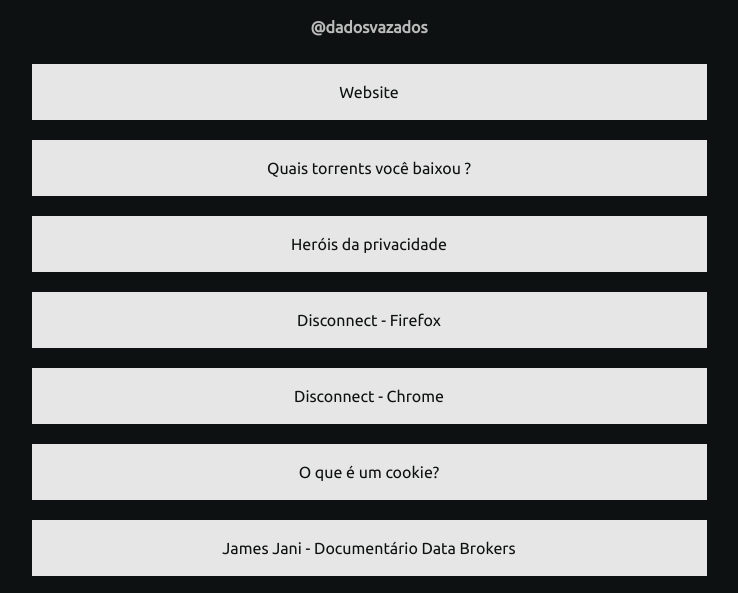
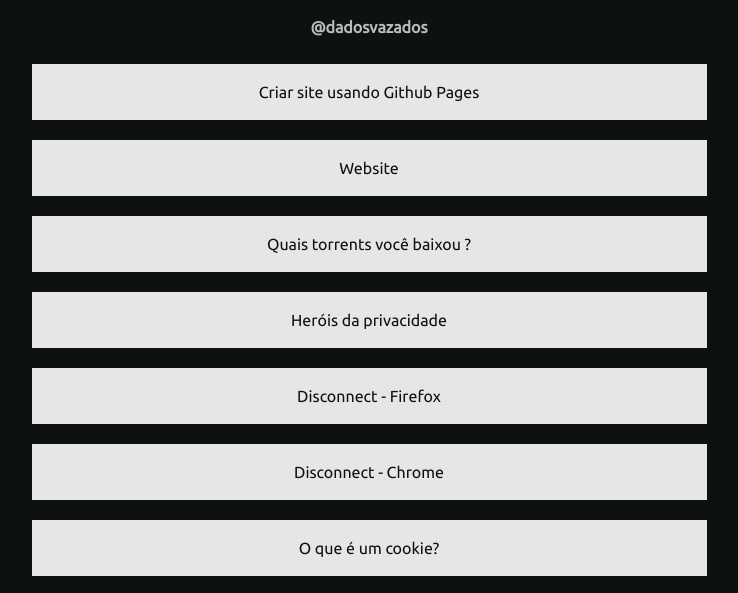
Before and after one commit to dadosvazados/dadosvazados.github.io, a plain HTML site: page index.html in a window 1280 px wide. Shown: the part 148-741 px from the top of the page, without its empty margins (271-1009 px from the left). Drawn offline with Linux system fonts and the light colour scheme.

Commit message:
Add Github Pages link

```diff
--- a/index.html
+++ b/index.html
@@ -14,6 +14,7 @@
 
     <a href="https://www.instagram.com/dadosvazados" id="userName">@dadosvazados</a>
     <div id="links">
+        <a class="link" rel="noopener" href="https://www.youtube.com/watch?v=5B4bHSiOOO8" target="_blank"> Criar site usando Github Pages</a>
         <a class="link" rel="noopener" href="https://dadosvazados.deploygram.com/" target="_blank"> Website </a>
         <a class="link" rel="noopener" href="https://iknowwhatyoudownload.com/" target="_blank"> Quais torrents você baixou ?</a>
         <a class="link" rel="noopener" href="https://privacyheroes.io/" target="_blank"> Heróis da privacidade </a>
```
